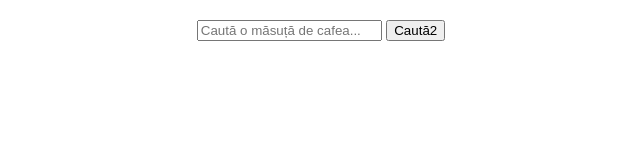
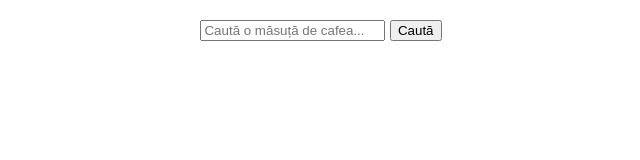
Before and after one commit to eduardt04/da, a plain HTML site: page index.html in a window 1280 px wide. Shown: the full height of the page, 319-959 px from the left. Drawn offline with Linux system fonts and the light colour scheme.

Commit message:
search button update

```diff
--- a/index.html
+++ b/index.html
@@ -8,7 +8,7 @@
 <body>
     <div class="search-container">
         <input type="text" id="searchQuery" placeholder="Caută o măsuță de cafea...">
-        <button onclick="search()">Caută2</button>
+        <button onclick="search()">Caută</button>
     </div>
     <div id="results"></div>
     <script src="script.js"></script>
```
